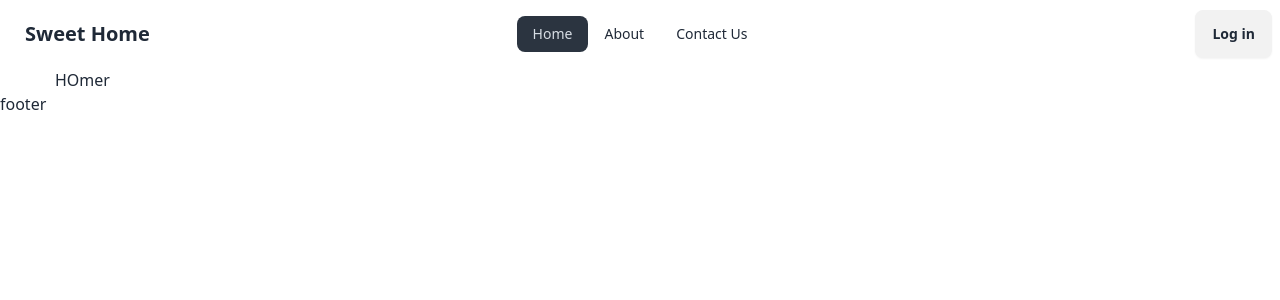
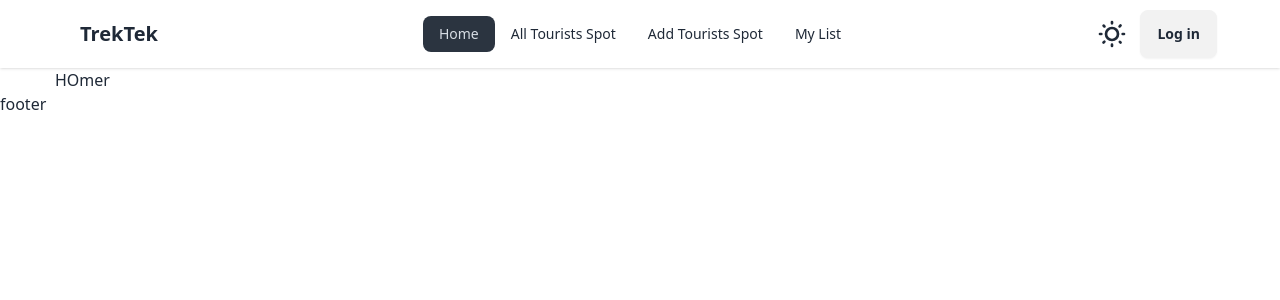
Before and after one commit to ASLAM-stack/TreTek_Client, a React (Vite) app: page / in a window 1280 px wide. Shown: the top 300 px of the page. Built offline with nearby package versions, Linux system fonts and the light colour scheme; no server answers.

Commit message:
navber added

```diff
--- a/src/Component/Navber.jsx
+++ b/src/Component/Navber.jsx
@@ -7,8 +7,8 @@ import { Link, NavLink } from "react-router-dom";
 const Navber = () => {
     const {user,logOut} = useContext(AuthContext)
     return (
-        <div>
-                <div>
+        <div className="shadow">
+                <div className="container">
       <div className="navbar bg-base-100">
         <div className="navbar-start">
           <div className="dropdown">
@@ -35,15 +35,18 @@ const Navber = () => {
                 <NavLink to='/'>
                     Home
                 </NavLink>
-                <NavLink to='/about'>
-                    About
+                <NavLink to='/alltouristspots'>
+                    All Tourists Spot
                 </NavLink>
-                <NavLink to='/contact'>
-                    Contact Us
+                <NavLink to='/addtouristspot'>
+                    Add Tourists Spot
+                </NavLink>
+                <NavLink to='/myList'>
+                    My List
                 </NavLink>
             </ul>
           </div>
-          <Link to='/' className="btn btn-ghost text-xl">Sweet Home</Link>
+          <Link to='/' className="btn btn-ghost text-xl">TrekTek</Link>
         </div>
         <div className="navbar-center hidden lg:flex">
           <ul className="menu menu-horizontal px-1">
@@ -53,22 +56,44 @@ const Navber = () => {
                 </NavLink>
             </li>
             <li>
-            <NavLink to='/about'>
-                    About
+            <NavLink to='/alltouristspots'>
+                    All Tourists Spot
                 </NavLink>
             </li>
             <li>
-            <NavLink to='/contact'>
-                    Contact Us
+            <NavLink to='/addtouristspot'>
+                    Add Tourists Spot
+                </NavLink>
+            </li>
+            <li>
+            <NavLink to='/myList'>
+                    My List
                 </NavLink>
             </li>
           </ul>
         </div>
+
+
+
+
         {
-          user ?      <div className="dropdown dropdown-end navbar-end">
+          user ? <div className="navbar-end">
+            <label className="swap swap-rotate mr-3">
+
+  {/* this hidden checkbox controls the state */}
+  <input type="checkbox" className="theme-controller" value="dark" />
+
+  {/* sun icon */}
+  <svg className="swap-off fill-current w-8 h-8" xmlns="http://www.w3.org/2000/svg" viewBox="0 0 24 24"><path d="M5.64,17l-.71.71a1,1,0,0,0,0,1.41,1,1,0,0,0,1.41,0l.71-.71A1,1,0,0,0,5.64,17ZM5,12a1,1,0,0,0-1-1H3a1,1,0,0,0,0,2H4A1,1,0,0,0,5,12Zm7-7a1,1,0,0,0,1-1V3a1,1,0,0,0-2,0V4A1,1,0,0,0,12,5ZM5.64,7.05a1,1,0,0,0,.7.29,1,1,0,0,0,.71-.29,1,1,0,0,0,0-1.41l-.71-.71A1,1,0,0,0,4.93,6.34Zm12,.29a1,1,0,0,0,.7-.29l.71-.71a1,1,0,1,0-1.41-1.41L17,5.64a1,1,0,0,0,0,1.41A1,1,0,0,0,17.66,7.34ZM21,11H20a1,1,0,0,0,0,2h1a1,1,0,0,0,0-2Zm-9,8a1,1,0,0,0-1,1v1a1,1,0,0,0,2,0V20A1,1,0,0,0,12,19ZM18.36,17A1,1,0,0,0,17,18.36l.71.71a1,1,0,0,0,1.41,0,1,1,0,0,0,0-1.41ZM12,6.5A5.5,5.5,0,1,0,17.5,12,5.51,5.51,0,0,0,12,6.5Zm0,9A3.5,3.5,0,1,1,15.5,12,3.5,3.5,0,0,1,12,15.5Z"/></svg>
+
+  {/* moon icon */}
+  <svg className="swap-on fill-current w-8 h-8" xmlns="http://www.w3.org/2000/svg" viewBox="0 0 24 24"><path d="M21.64,13a1,1,0,0,0-1.05-.14,8.05,8.05,0,0,1-3.37.73A8.15,8.15,0,0,1,9.08,5.49a8.59,8.59,0,0,1,.25-2A1,1,0,0,0,8,2.36,10.14,10.14,0,1,0,22,14.05,1,1,0,0,0,21.64,13Zm-9.5,6.69A8.14,8.14,0,0,1,7.08,5.22v.27A10.15,10.15,0,0,0,17.22,15.63a9.79,9.79,0,0,0,2.1-.22A8.11,8.11,0,0,1,12.14,19.73Z"/></svg>
+
+</label>
+            <div className="dropdown dropdown-end ">
           <div tabIndex={0} role="button" className="btn btn-ghost btn-circle avatar float-right">
             <div className="w-10 rounded-full">
-              <img alt="Tailwind CSS Navbar component" src="https://daisyui.com/images/stock/photo-1534528741775-53994a69daeb.jpg" />
+              <img alt="Tailwind CSS Navbar component" src={user.photoURL}  />
             </div>
           </div>
           <ul tabIndex={0} className="menu menu-sm dropdown-content mt-12 p-2 shadow bg-base-100 rounded-box w-52 z-20">
@@ -78,11 +103,22 @@ const Navber = () => {
                 <span className="badge">New</span>
               </a>
             </li>
-            <li><a>Update Profile</a></li>
-            <li><a>Save Poperties</a></li>
             <li><a onClick={logOut}>Logout</a></li>
           </ul>
-        </div> : <div className="navbar-end">
+        </div>
+          </div>      : <div className="navbar-end">
+          <label className="swap swap-rotate mr-3">
+
+  {/* this hidden checkbox controls the state */}
+  <input type="checkbox" className="theme-controller" value="dark" />
+
+  {/* sun icon */}
+  <svg className="swap-off fill-current w-8 h-8" xmlns="http://www.w3.org/2000/svg" viewBox="0 0 24 24"><path d="M5.64,17l-.71.71a1,1,0,0,0,0,1.41,1,1,0,0,0,1.41,0l.71-.71A1,1,0,0,0,5.64,17ZM5,12a1,1,0,0,0-1-1H3a1,1,0,0,0,0,2H4A1,1,0,0,0,5,12Zm7-7a1,1,0,0,0,1-1V3a1,1,0,0,0-2,0V4A1,1,0,0,0,12,5ZM5.64,7.05a1,1,0,0,0,.7.29,1,1,0,0,0,.71-.29,1,1,0,0,0,0-1.41l-.71-.71A1,1,0,0,0,4.93,6.34Zm12,.29a1,1,0,0,0,.7-.29l.71-.71a1,1,0,1,0-1.41-1.41L17,5.64a1,1,0,0,0,0,1.41A1,1,0,0,0,17.66,7.34ZM21,11H20a1,1,0,0,0,0,2h1a1,1,0,0,0,0-2Zm-9,8a1,1,0,0,0-1,1v1a1,1,0,0,0,2,0V20A1,1,0,0,0,12,19ZM18.36,17A1,1,0,0,0,17,18.36l.71.71a1,1,0,0,0,1.41,0,1,1,0,0,0,0-1.41ZM12,6.5A5.5,5.5,0,1,0,17.5,12,5.51,5.51,0,0,0,12,6.5Zm0,9A3.5,3.5,0,1,1,15.5,12,3.5,3.5,0,0,1,12,15.5Z"/></svg>
+
+  {/* moon icon */}
+  <svg className="swap-on fill-current w-8 h-8" xmlns="http://www.w3.org/2000/svg" viewBox="0 0 24 24"><path d="M21.64,13a1,1,0,0,0-1.05-.14,8.05,8.05,0,0,1-3.37.73A8.15,8.15,0,0,1,9.08,5.49a8.59,8.59,0,0,1,.25-2A1,1,0,0,0,8,2.36,10.14,10.14,0,1,0,22,14.05,1,1,0,0,0,21.64,13Zm-9.5,6.69A8.14,8.14,0,0,1,7.08,5.22v.27A10.15,10.15,0,0,0,17.22,15.63a9.79,9.79,0,0,0,2.1-.22A8.11,8.11,0,0,1,12.14,19.73Z"/></svg>
+
+</label>
           <NavLink to='/login' className="btn">Log in</NavLink>
         </div>
         }
--- /dev/null
+++ b/src/Pages/AllTouristSpot.jsx
@@ -0,0 +1,11 @@
+
+
+const AllTouristSpot = () => {
+    return (
+        <div>
+
+        </div>
+    );
+};
+
+export default AllTouristSpot;
--- /dev/null
+++ b/src/Pages/MyList.jsx
@@ -0,0 +1,11 @@
+
+
+const MyList = () => {
+    return (
+        <div>
+
+        </div>
+    );
+};
+
+export default MyList;
--- /dev/null
+++ b/src/Protected/PrivateRouter.jsx
@@ -0,0 +1,19 @@
+import { Navigate } from "react-router-dom";
+import { AuthContext } from "../AuthProvider/AuthProvider";
+import { useContext } from "react";
+
+
+
+const PrivateRouter = ({children}) => {
+    const {user,loader} =useContext(AuthContext)
+    if(loader){
+        return <span className="loading loading-spinner loading-lg"></span>;
+    }
+
+    if(user){
+        return children;
+    }
+    return <Navigate to="/login"></Navigate>
+};
+
+export default PrivateRouter;
--- a/src/Routes/Router.jsx
+++ b/src/Routes/Router.jsx
@@ -8,6 +8,9 @@ import LogIn from "../Pages/LogIn";
 import SignUp from "../Pages/SignUp";
 import AddTouristSpot from "../Pages/AddTouristSpot";
 import UpdateTouristSpot from "../Pages/UpdateTouristSpot";
+import AllTouristSpot from "../Pages/AllTouristSpot";
+import MyList from "../Pages/MyList";
+import PrivateRouter from "../Protected/PrivateRouter";
 
   const router = createBrowserRouter([
     {
@@ -29,11 +32,23 @@ import UpdateTouristSpot from "../Pages/UpdateTouristSpot";
         },
         {
           path:'/addtouristspot',
-          element:<AddTouristSpot></AddTouristSpot>
+          element:<PrivateRouter>
+            <AddTouristSpot></AddTouristSpot>
+          </PrivateRouter>
         },
         {
           path:'/updatespot',
           element:<UpdateTouristSpot></UpdateTouristSpot>
+        },
+        {
+          path:'/alltouristspots',
+          element:<AllTouristSpot></AllTouristSpot>
+        },
+        {
+          path:'/myList',
+          element:<PrivateRouter>
+            <MyList></MyList>
+          </PrivateRouter>
         }
       ]
     },
--- a/tailwind.config.js
+++ b/tailwind.config.js
@@ -5,7 +5,24 @@ export default {
     "./src/**/*.{js,ts,jsx,tsx}",
   ],
   theme: {
-    extend: {},
+    extend: {
+      keyframes: {
+        animatedgradient: {
+          '0%': { backgroundPosition: '0% 50%' },
+          '50%': { backgroundPosition: '100% 50%' },
+          '100%': { backgroundPosition: '0% 50%' },
+        },
+      },
+      backgroundSize: {
+        '300%': '300%',
+      },
+      animation: {
+        gradient: 'animatedgradient 6s ease infinite alternate',
+      },
+    },
   },
   plugins: [require("daisyui")],
+  daisyui: {
+    themes: ["light", "dark",],
+  },
 }
```
